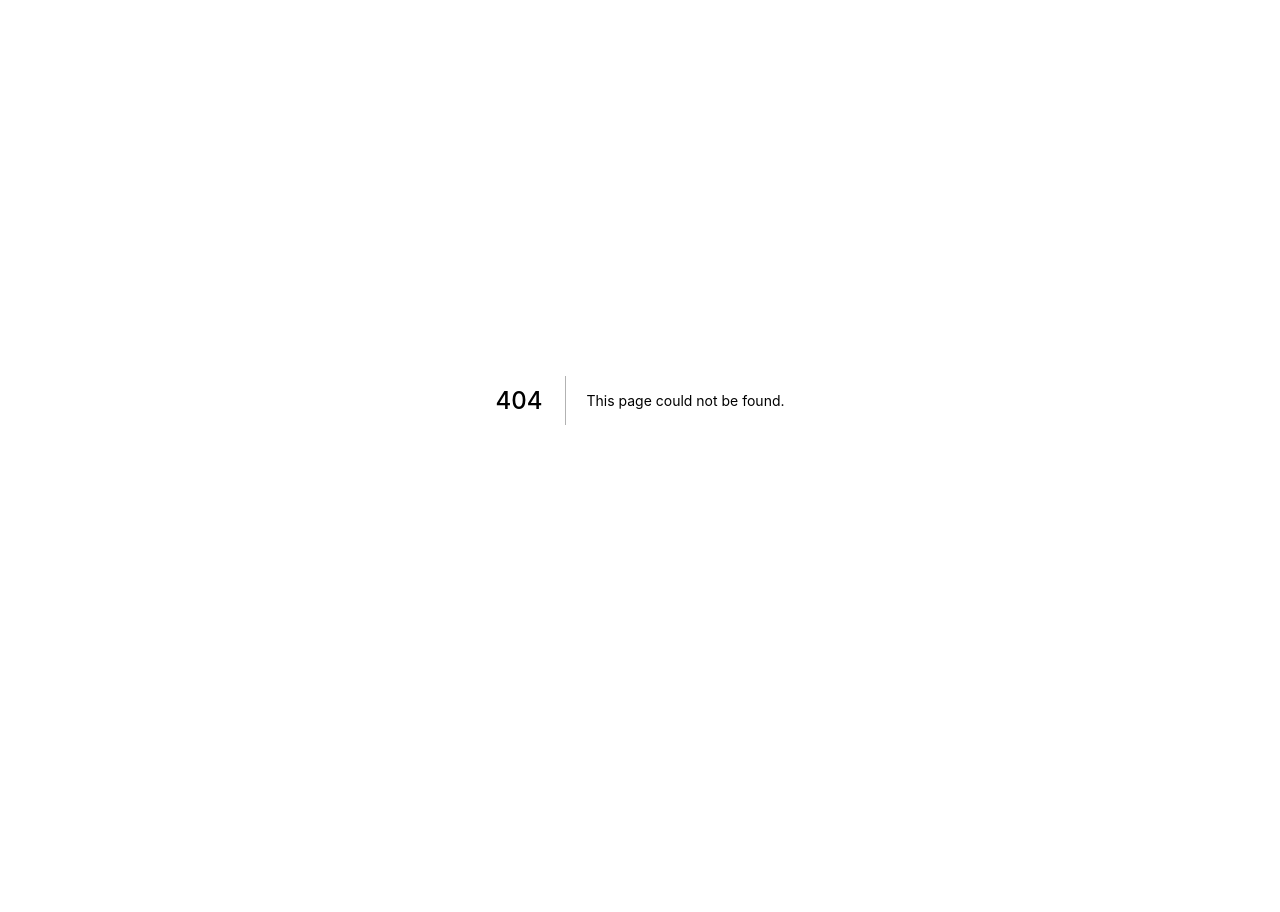
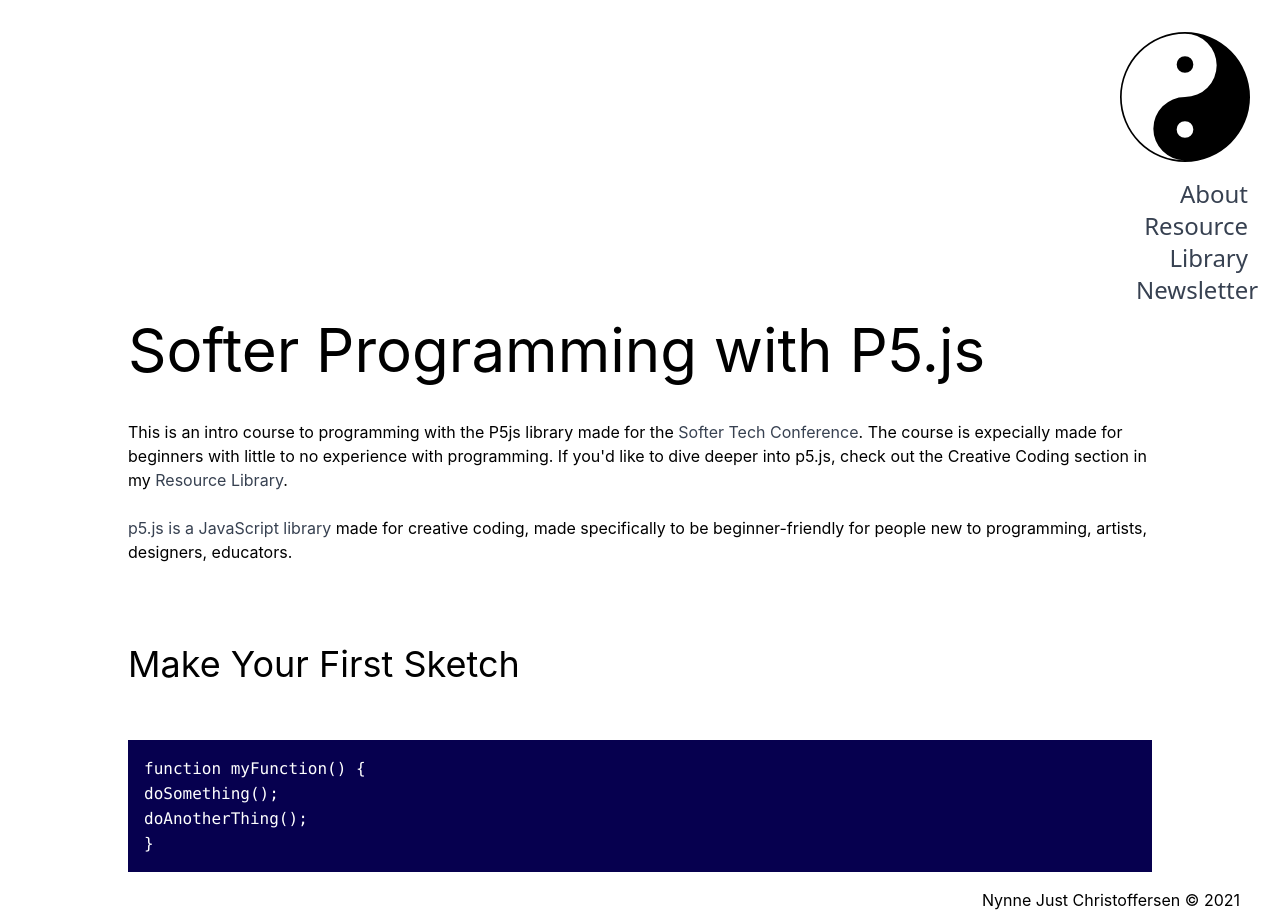
Before and after one commit to nynnejc/kaere-computer, a Next.js app: page /p5 in a window 1280 px wide. Before the commit this address had no page. Before the commit the page ends 800 px from the top, so only its background shows below. Built offline with nearby package versions, Linux system fonts and the light colour scheme; what @tailwindcss/typography would draw is missing.

Commit message:
styling and adding p5.js page

```diff
--- a/components/Navbar.tsx
+++ b/components/Navbar.tsx
@@ -4,11 +4,10 @@
 const Navbar = (): JSX.Element => {
   return (
     <header>
-      <nav>
-        <div className="flex flex-col py-8 pr-10">
+      <nav className="relative">
+        <div className="absolute top-0 right-0 box-content h-32 w-32 pt-8 pr-8">
           <Link href="/">
             <a>
-              <div className="flex justify-end">
               <svg
                 width="130"
                 height="130"
@@ -25,7 +24,6 @@
                   repeatCount="indefinite"
                 />
               </svg>
-              </div>
             </a>
           </Link>
 
@@ -37,7 +35,9 @@
             </li>
             <li>
               <Link href="/library">
-                <a className="text-2xl text-bold font-sans ">Resource Library</a>
+                <a className="text-2xl text-bold font-sans ">
+                  Resource Library
+                </a>
               </Link>
             </li>
             <li>
--- a/pages/about.tsx
+++ b/pages/about.tsx
@@ -6,7 +6,7 @@
     <body className="flex flex-col min-h-screen bg-lilac selection:bg-pink-300">
       <Navbar />
 
-      <main className="flex-grow mx-10 sm:mx-14 md:mx-24 lg:mx-32">
+      <main className="flex-grow  mt-80 mx-10 sm:mx-14 md:mx-24 lg:mx-32">
         <div>
           <div className="text-xl sm:text-3xl md:text-5xl lg:text-6xl">
             <div className="mb-14">
@@ -18,11 +18,11 @@
                 target="_blank"
                 rel="noopener noreferrer"
               >
-                <em className="hover:text-barbie">email</em>
+                <em className="hover:text-blue-violet">email</em>
               </a>
               . I have a{" "}
               <a href="./">
-                <em className="hover:text-barbie">newsletter</em>
+                <em className="hover:text-neon-orange">newsletter</em>
               </a>
               . Find me on{" "}
               <a
@@ -30,7 +30,7 @@
                 target="_blank"
                 rel="noopener noreferrer"
               >
-                <em className="hover:text-barbie">Github </em>
+                <em className="hover:text-lemon">Github </em>
               </a>
               or
               <a
@@ -38,7 +38,7 @@
                 target="_blank"
                 rel="noopener noreferrer"
               >
-                <em className="hover:text-barbie"> Twitter</em>
+                <em className="hover:text-sea-green"> Twitter</em>
               </a>
             </div>
           </div>
--- a/pages/index.tsx
+++ b/pages/index.tsx
@@ -44,9 +44,9 @@
   };
 
   return (
-    <body className="h-screen bg-white">
+    <body className="h-screen bg-white selection:bg-lavender">
       <Navbar />
-      <main className="container mx-auto flex flex-col">
+      <main className="container mx-auto flex flex-col mt-80">
         <div className="grid sm:grid-cols-2 gap-4">
           <div className="no-scrollbar overflow-y-scroll ml-6">
             <h1 className="text-barbie mb-8 font-bold font-mono">
--- a/pages/library.tsx
+++ b/pages/library.tsx
@@ -3,10 +3,10 @@
 
 export default function About() {
   return (
-    <body className="flex flex-col min-h-screen bg-banana">
+    <body className="flex flex-col min-h-screen bg-banana selection:bg-sea-green">
       <Navbar />
 
-      <main className="flex-grow mx-auto flex flex-col z-50">
+      <main className="flex-grow mt-80 mx-auto flex flex-col z-50">
         <div className="grid sm:grid-cols-2 gap-4 ml-12 mr-8">
           <div className="no-scrollbar overflow-y-scroll">
             <div className="font-mono mb-4">
@@ -22,7 +22,11 @@
                   target="_blank"
                   rel="noopener noreferrer"
                 >
-                  FreeCodeCamp * <em>A good first place to start with beginner-friendly free courses in HTML, CSS, JavaScript.</em>
+                  FreeCodeCamp *{" "}
+                  <em>
+                    A good first place to start with beginner-friendly free
+                    courses in HTML, CSS, JavaScript.
+                  </em>
                 </a>
               </p>
 
@@ -42,7 +46,10 @@
                   target="_blank"
                   rel="noopener noreferrer"
                 >
-                  CSS-TRICKS * <em>Helpful resource for CSS. Especially the flexbox guide.</em>
+                  CSS-TRICKS *{" "}
+                  <em>
+                    Helpful resource for CSS. Especially the flexbox guide.
+                  </em>
                 </a>
               </p>
 
@@ -52,7 +59,8 @@
                   target="_blank"
                   rel="noopener noreferrer"
                 >
-                  MDN Web Docs intro to JavaScript * <em>Great intro to JavaScript.</em>
+                  MDN Web Docs intro to JavaScript *{" "}
+                  <em>Great intro to JavaScript.</em>
                 </a>
               </p>
 
@@ -62,17 +70,8 @@
                   target="_blank"
                   rel="noopener noreferrer"
                 >
-                  JavaScript.info * <em>Retro-looking but helpful resource on learning JS.</em>
-                </a>
-              </p>
-
-              <p>
-                <a
-                  href="https://www.introduction-to-creative-coding.com/"
-                  target="_blank"
-                  rel="noopener noreferrer"
-                >
-                  Introduction to Creative Coding * <em>intro to the visual library p5JS.</em>
+                  JavaScript.info *{" "}
+                  <em>Retro-looking but helpful resource on learning JS.</em>
                 </a>
               </p>
 
@@ -82,7 +81,12 @@
                   target="_blank"
                   rel="noopener noreferrer"
                 >
-                  Glitch * <em>Fun and interactive intro courses. Get started cooding direcyly in the glitch editor without having to mess around with the setup.</em>
+                  Glitch *{" "}
+                  <em>
+                    Fun and interactive intro courses. Get started cooding
+                    direcyly in the glitch editor without having to mess around
+                    with the setup.
+                  </em>
                 </a>
               </p>
 
@@ -95,6 +99,21 @@
                   Codecademy * <em>Lots of free courses in HTML, CSS, JS.</em>
                 </a>
               </p>
+            </div>
+
+            <div className="pt-16">
+              <h3>Creative Coding</h3>
+
+              <p>
+                <a
+                  href="https://www.introduction-to-creative-coding.com/"
+                  target="_blank"
+                  rel="noopener noreferrer"
+                >
+                  Introduction to Creative Coding *{" "}
+                  <em>intro to the visual library p5JS.</em>
+                </a>
+              </p>
 
               <p>
                 <a
@@ -102,7 +121,30 @@
                   target="_blank"
                   rel="noopener noreferrer"
                 >
-                  The Coding Train * <em>Beginner-friendly youtube videos on creative coding.</em>
+                  The Coding Train *{" "}
+                  <em>Beginner-friendly youtube videos on creative coding.</em>
+                </a>
+              </p>
+
+              <p>
+                <a
+                  href="https://p5js.org/get-started/"
+                  target="_blank"
+                  rel="noopener noreferrer"
+                >
+                  The p5.js official get started guide *{" "}
+                  <em>Tutorial and ressources.</em>
+                </a>
+              </p>
+
+              <p>
+                <a
+                  href="https://itp-xstory.github.io/p5js-shaders/#/"
+                  target="_blank"
+                  rel="noopener noreferrer"
+                >
+                  p5.js shaders ressource *{" "}
+                  <em>an open-source guide to everything p5.js shaders.</em>
                 </a>
               </p>
             </div>
@@ -115,7 +157,11 @@
                   target="_blank"
                   rel="noopener noreferrer"
                 >
-                  Increment Magazine * <em>Visually pleasing and well-written articles on writing software.</em>
+                  Increment Magazine *{" "}
+                  <em>
+                    Visually pleasing and well-written articles on writing
+                    software.
+                  </em>
                 </a>
               </p>
 
@@ -125,7 +171,11 @@
                   target="_blank"
                   rel="noopener noreferrer"
                 >
-                  Rifke Sadleir&apos;s guide to creating bespoke portfolio websites * <em>A straightforward guide to building toyr first portfolio.</em>
+                  Rifke Sadleir&apos;s guide to creating bespoke portfolio
+                  websites *{" "}
+                  <em>
+                    A straightforward guide to building toyr first portfolio.
+                  </em>
                 </a>
               </p>
             </div>
@@ -139,7 +189,10 @@
                   rel="noopener noreferrer"
                 >
                   CODE The Hidden Language of Computer Hardware and Software;
-                  Charles Petzold * <em>A classic and very in-depth book on how computers work.</em>
+                  Charles Petzold *{" "}
+                  <em>
+                    A classic and very in-depth book on how computers work.
+                  </em>
                 </a>
               </p>
               <p>
@@ -148,7 +201,8 @@
                   target="_blank"
                   rel="noopener noreferrer"
                 >
-                  Data Feminism; Catherine DIgnazio and Lauren F. Klein * <em>Primer on ethical Data Science.</em>
+                  Data Feminism; Catherine DIgnazio and Lauren F. Klein *{" "}
+                  <em>Primer on ethical Data Science.</em>
                 </a>
               </p>
             </div>
--- /dev/null
+++ b/pages/p5.tsx
@@ -0,0 +1,76 @@
+import Link from "next/link";
+import React from "react";
+import Navbar from "../components/Navbar";
+
+export default function About() {
+  return (
+    <body className="flex flex-col min-h-screen selection:bg-mineral selection:text-black">
+      <div className="">
+        <Navbar />
+      </div>
+      <main className="flex-grow mt-80 mx-10 sm:mx-14 md:mx-24 lg:mx-32">
+        <div>
+          <h1 className="hover:text-blue-violet">
+            Softer Programming with P5.js
+          </h1>
+          <div className="py-10">
+            <div>
+              This is an intro course to programming with the P5js library made
+              for the{" "}
+              <a
+                href="https://softer.website/"
+                target="_blank"
+                rel="noopener noreferrer"
+              >
+                Softer Tech Conference
+              </a>
+              . The course is expecially made for beginners with little to no
+              experience with programming. If you'd like to dive deeper into
+              p5.js, check out the Creative Coding section in my&nbsp;
+              <Link href="/library">
+                <a>Resource Library</a>
+              </Link>
+              .
+            </div>
+
+            <div className="pt-6">
+              <a
+                href="https://p5js.org/"
+                target="_blank"
+                rel="noopener noreferrer"
+              >
+                p5.js is a JavaScript library&nbsp;
+              </a>
+              made for creative coding, made specifically to be
+              beginner-friendly for people new to programming, artists,
+              designers, educators.
+            </div>
+          </div>
+
+          <div className="py-10">
+            <div>
+              <h3>Make Your First Sketch</h3>
+            </div>
+          </div>
+
+          <div className="bg-violet-black text-white p-4 my-4 ">
+            <code className="selection:bg-barbie selection:text-black">
+              {`
+               function myFunction() {`}
+              <br className="selection:bg-barbie" />
+              {`doSomething();`}
+              <br className="selection:bg-barbie" />
+              {`doAnotherThing();`}
+              <br className="selection:bg-barbie" />
+              {`}
+                `}
+            </code>
+          </div>
+        </div>
+      </main>
+      <footer className=" text-right mr-4 md:mr-10 lg:mr-10">
+        <p>Nynne Just Christoffersen © {new Date().getFullYear()}</p>
+      </footer>
+    </body>
+  );
+}
--- a/pages/posts/[slug].tsx
+++ b/pages/posts/[slug].tsx
@@ -12,7 +12,7 @@
       <Navbar />
       <main className="container mx-8 px-3 py-4 md:px-0">
         <article>
-          <div className="hover:text-neon-pink font-mono">
+          <div className="hover:text-neon-pink font-mono  mt-80 ">
             <h1>{frontmatter.title}</h1>
           </div>
 
@@ -24,9 +24,6 @@
           </div>
         </article>
       </main>
-      <footer className="text-right mr-4 md:mr-10 lg:mr-10">
-        <p>Nynne Just Christoffersen © {new Date().getFullYear()}</p>
-      </footer>
     </div>
   );
 };
--- a/tailwind.config.js
+++ b/tailwind.config.js
@@ -1,33 +1,40 @@
 module.exports = {
-  purge: ['./pages/**/*.{js,ts,jsx,tsx}', './components/**/*.{js,ts,jsx,tsx}'],
+  mode: "jit",
+  purge: ["./pages/**/*.{js,ts,jsx,tsx}", "./components/**/*.{js,ts,jsx,tsx}"],
   darkMode: false, // or 'media' or 'class'
   theme: {
     extend: {
       typography: (theme) => ({
         DEFAULT: {
-          css: {
-          },
+          css: {},
         },
       }),
       colors: {
-        'lilac':'#e5d5e2',
-        'neon':'#74ff58',
-        'barbie':'#ffa6d9',
-        'pale-yellow':'#faed8f',
-        'banana':'#fffbd6',
-        'seagreen':'#2dbc94',
-        'orangina':'#ff8c00',
-        'lemon':'#f2ff26',
-        'neon-pink':'#FE16B7',
-
-      }
+        lilac: "#e5d5e2",
+        neon: "#74ff58",
+        barbie: "#ffa6d9",
+        "pale-yellow": "#faed8f",
+        banana: "#fffbd6",
+        "sea-green": "#2dbc94",
+        orangina: "#ff8c00",
+        lemon: "#f2ff26",
+        "neon-pink": "#FE16B7",
+        "neon-purple": "#E500FF",
+        "blue-violet": "#4733ff",
+        "neon-orange": "#ff5200",
+        "pansy-purple": "#6f0043",
+        lavender: "#b8b8ff",
+        mint: "#bfffe6",
+        slate: "#1b3644",
+        "violet-black": "#06004f",
+        mineral: "#b5d1cc",
+      },
     },
-
   },
   variants: {
     extend: {
-      textColor: ['visited'],
-    }
+      textColor: ["visited"],
+    },
   },
-  plugins: [require('@tailwindcss/typography')],
-}
+  plugins: [require("@tailwindcss/typography")],
+};
```
Lines whose indentation alone changed are shown as unchanged.
